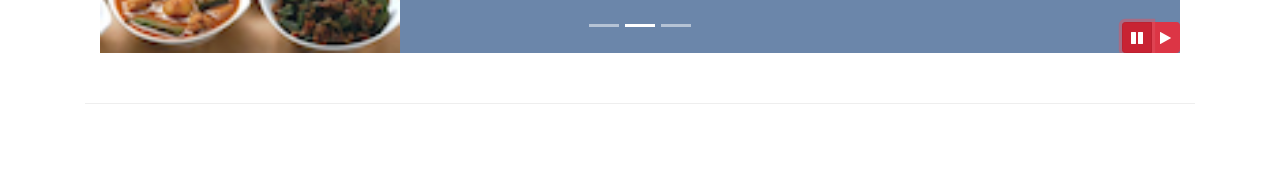
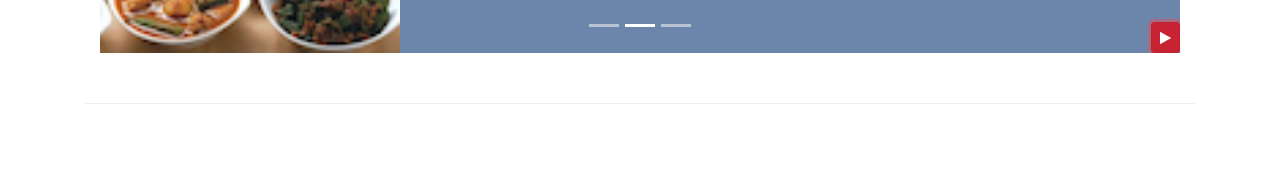
Before and after one commit to LeonPeters/Coursera-Course-Bootstrap4, a website: page index.html in a window 1280 px wide. Both pictures are taken after a click on the button 1137 px from the left and 668 px from the top of the page. Shown: the part 631-800 px from the top of the page. Drawn offline with nearby package versions, Linux system fonts and the light colour scheme.

Commit message:
More JQuery: Dynamic changing of icon

```diff
--- a/index.html
+++ b/index.html
@@ -241,14 +241,9 @@
                             <span class="carousel-control-next-icon"></span>
                         </a>
                         <!-- Carousel Button using JQuery -->
-                        <div class="btn-group" id="carouselButton">
-                            <button class="btn btn-danger btn-sm" id="carousel-pause">
-                                <span class="fa fa-pause"></span>
-                            </button>
-                            <button class="btn btn-danger btn-sm" id="carousel-play">
-                                <span class="fa fa-play"></span>
-                            </button>
-                        </div>
+                        <button class="btn btn-danger btn-sm" id="carouselButton">
+                            <span id="carousel-button-icon" class="fa fa-pause"></span>
+                        </button>
                     </div>
                 </div>
             </div>
@@ -363,14 +358,26 @@
     <script>
         $(document).ready(function() {
             $('#mycarousel').carousel({ interval: 2000}) // sets interval of carousel to 2000ms
-            $('#carousel-pause').click(function() { //if element with ID carousel-pause is clicked
-                $('#mycarousel').carousel('pause');  //then pause the whole carousel (with id #mycarousel)
-            });
-            $('#carousel-play').click(function(){
-                $('#mycarousel').carousel('cycle');
+            $("#carouselButton").click(function(){ //if element with ID carousel-pause is clicked
+
+                //for the carouselButton in mycarousel, if there's an
+                //element with the span tag. Then check if it has class
+                // 'fa-pause'. (if the span tag has the fa-pause class,
+                //we know this button is currently acting as the pause button)
+                if ($("#carouselButton").children("span").hasClass('fa-pause')){
+                    $("#mycarousel").carousel('pause');  //then pause the whole carousel (with id #mycarousel)
+                    $("#carouselButton").children("span").removeClass('fa-pause');
+                    $("#carouselButton").children("span").addClass('fa-play');
+                }
+                else if ($("#carouselButton").children("span").hasClass('fa-play')){
+                    $("#mycarousel").carousel('cycle');  //then pause the whole carousel (with id #mycarousel)
+                    $("#carouselButton").children("span").removeClass('fa-play');
+                    $("#carouselButton").children("span").addClass('fa-pause');
+                }
             });
         });
     </script>
+
 </body>
 
 </html>
```
